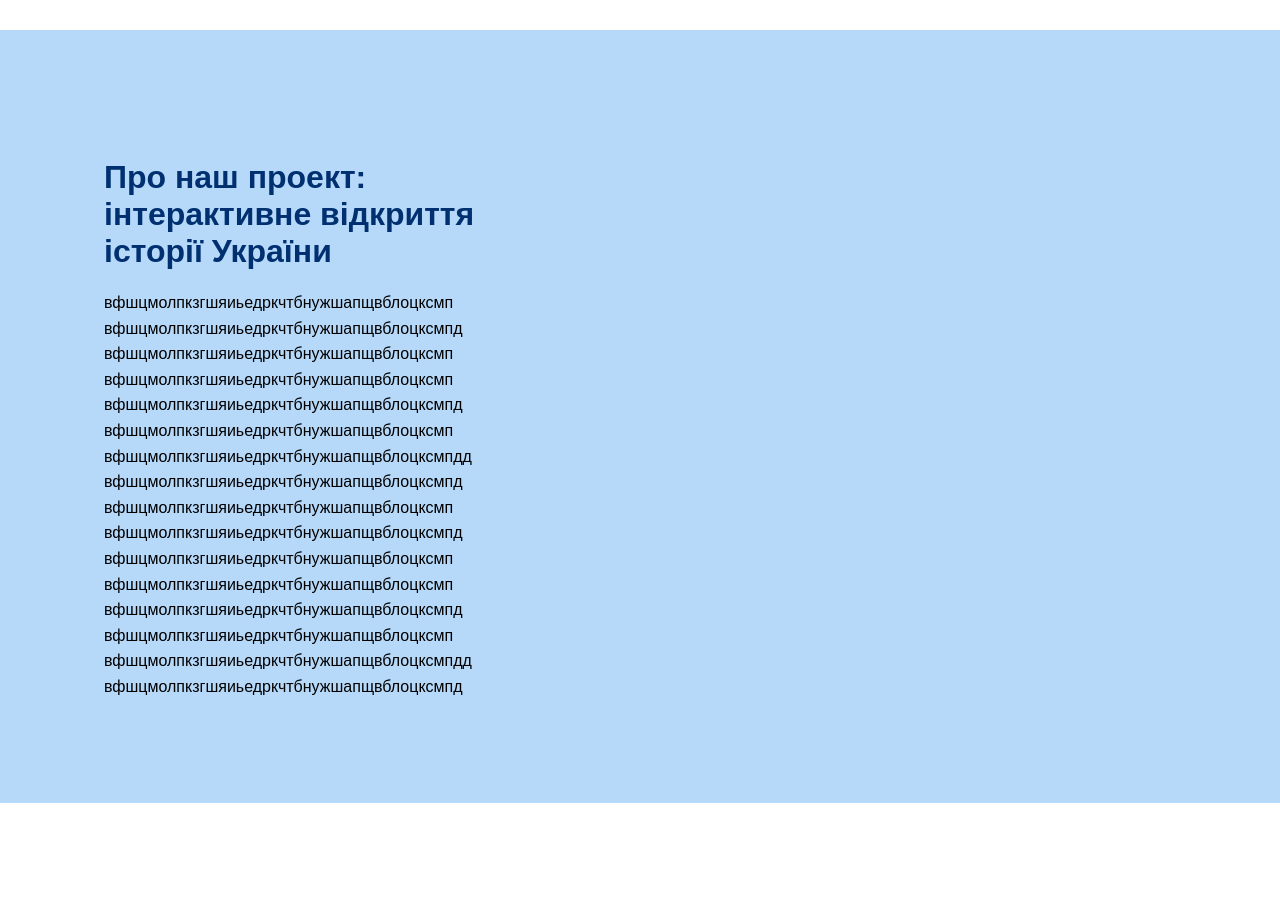
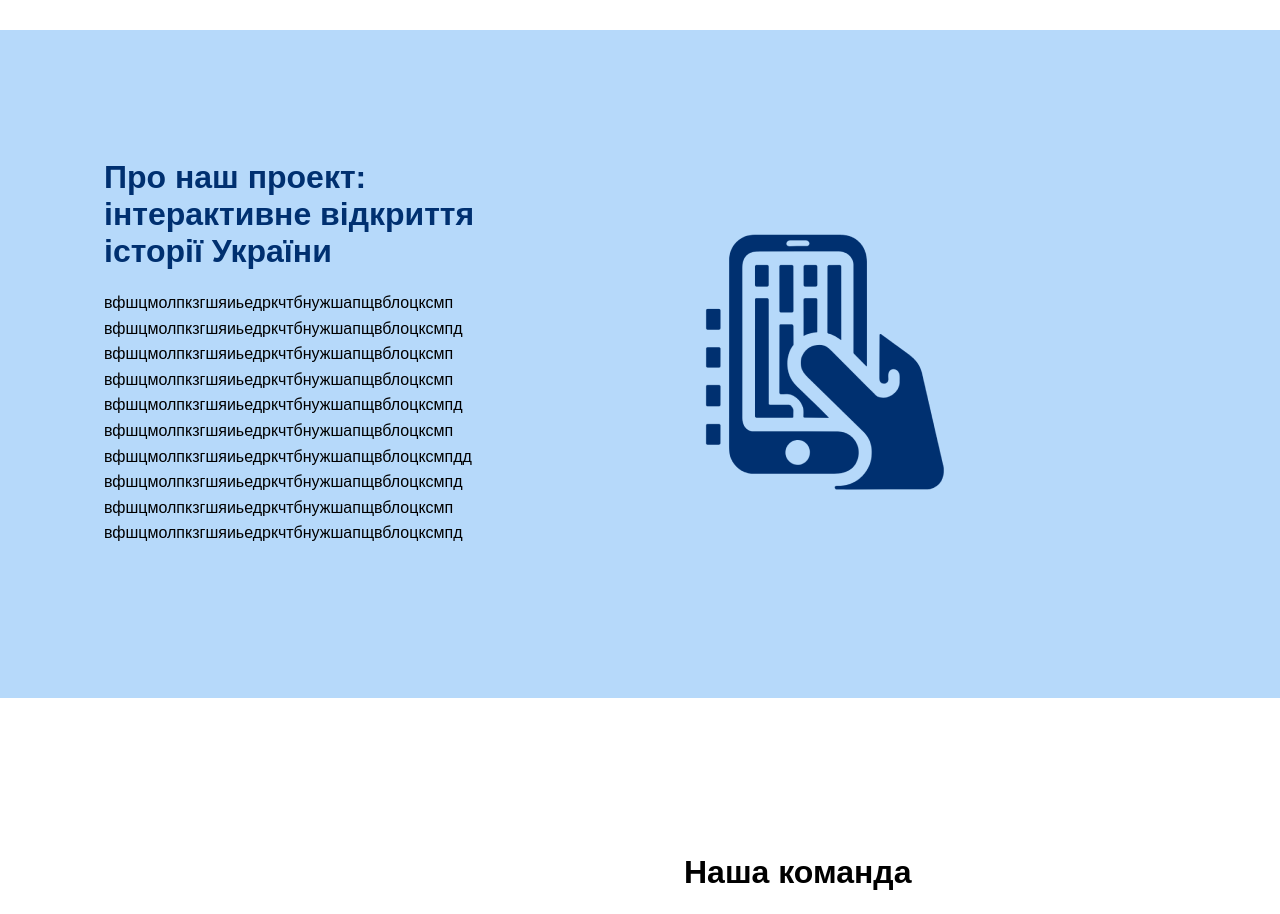
Before and after one commit to volodiagamivka/desoft-site, a React (Create React App) app: page / in a window 1280 px wide. Shown: the part 1420-2334 px from the top of the page. Built offline with nearby package versions, Linux system fonts and the light colour scheme; a web font is replaced by a local one.

Commit message:
Update Solution.js

```diff
--- a/src/components/Solution/Solution.js
+++ b/src/components/Solution/Solution.js
@@ -1,5 +1,6 @@
 import React from 'react';
 import './Solution.css';
+import Phone from '../../assets/images/phone.png';
 
 const Solution = () => {
   return (
@@ -17,13 +18,10 @@ const Solution = () => {
           вфшцмолпкзгшяиьедркчтбнужшапщвблоцксмпд
           вфшцмолпкзгшяиьедркчтбнужшапщвблоцксмп
           вфшцмолпкзгшяиьедркчтбнужшапщвблоцксмпд
-вфшцмолпкзгшяиьедркчтбнужшапщвблоцксмп
-вфшцмолпкзгшяиьедркчтбнужшапщвблоцксмп
-вфшцмолпкзгшяиьедркчтбнужшапщвблоцксмпд
-вфшцмолпкзгшяиьедркчтбнужшапщвблоцксмп
-вфшцмолпкзгшяиьедркчтбнужшапщвблоцксмпдд
-вфшцмолпкзгшяиьедркчтбнужшапщвблоцксмпд
         </p>
+      </div>
+      <div className="project-image-container">
+        <img src={Phone} alt="Phone" className="project-image" />
       </div>
     </section>
   );
```
Lines whose indentation alone changed are shown as unchanged.
